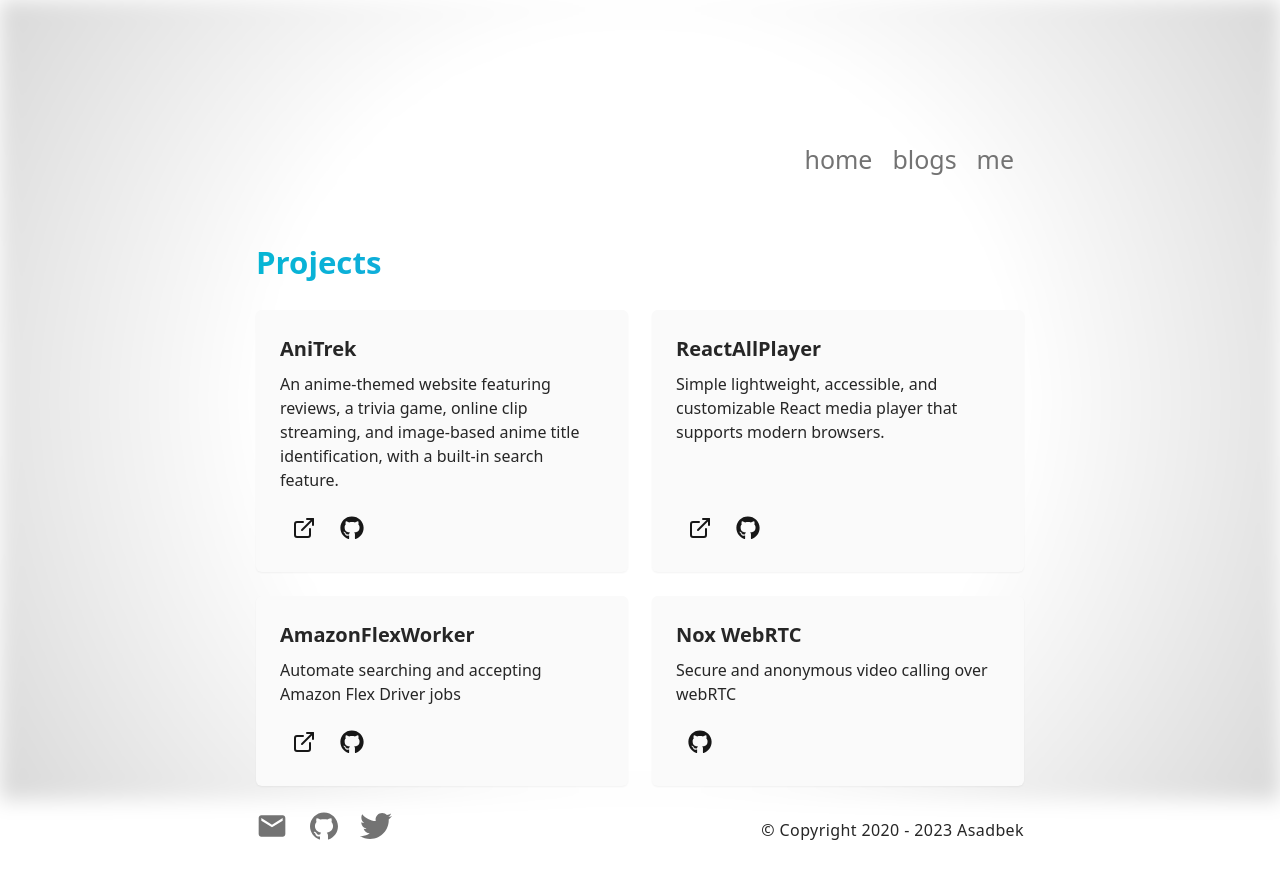
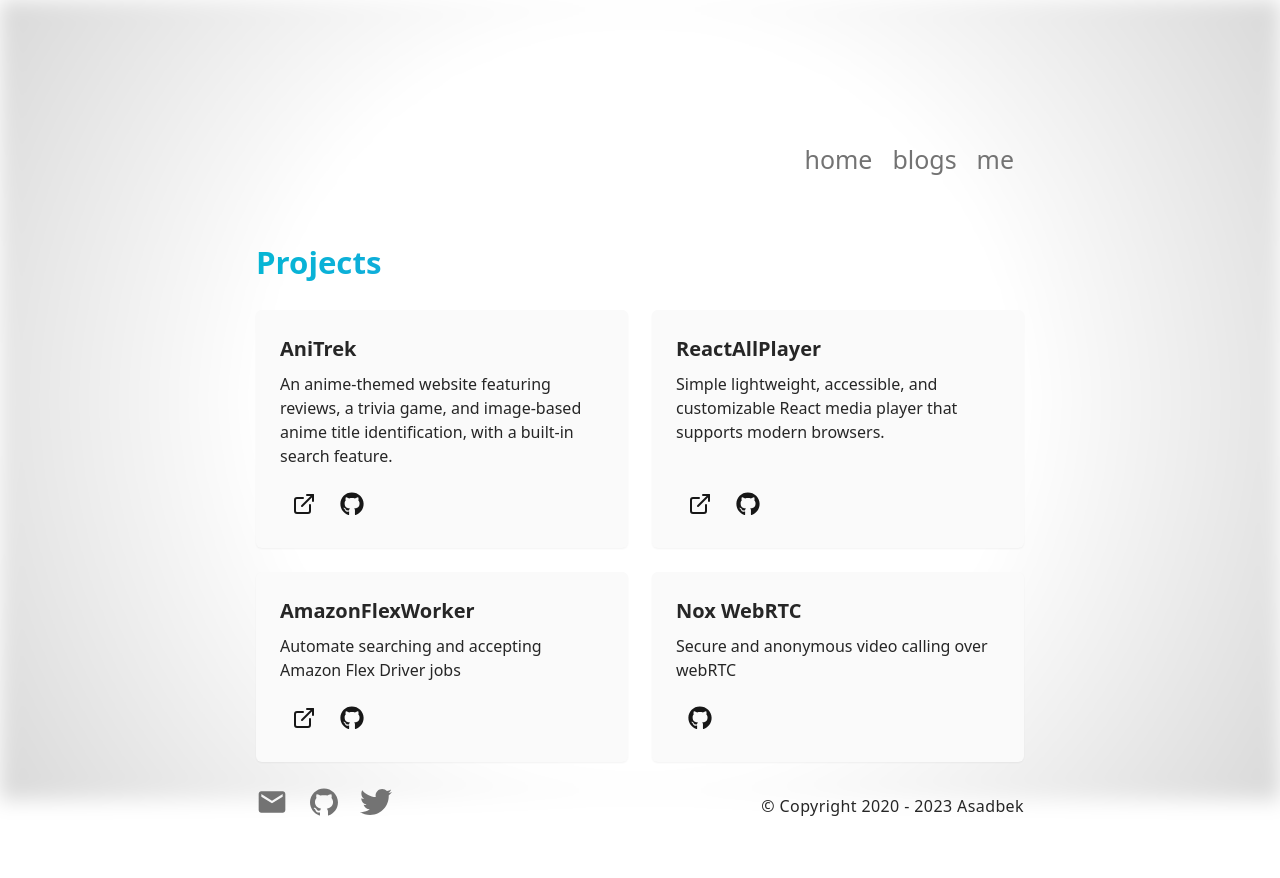
Before and after one commit to asadbek064/asadbek-dev, a Next.js app: page /project in a window 1280 px wide. Shown: the top 878 px of the page. Built offline with nearby package versions, Linux system fonts and the light colour scheme.

Commit message:
Update projects.ts

```diff
--- a/app/project/projects.ts
+++ b/app/project/projects.ts
@@ -10,7 +10,7 @@ export const projects : ProjectItem[] = [
      {
        id: 1,
        title: 'AniTrek',
-       description: 'An anime-themed website featuring reviews, a trivia game, online clip streaming, and image-based anime title identification, with a built-in search feature.',
+       description: 'An anime-themed website featuring reviews, a trivia game, and image-based anime title identification, with a built-in search feature.',
        url: 'https://anitrek.co/',
        github: 'https://github.com/asadbek064/anitrek-client'
      },
```
